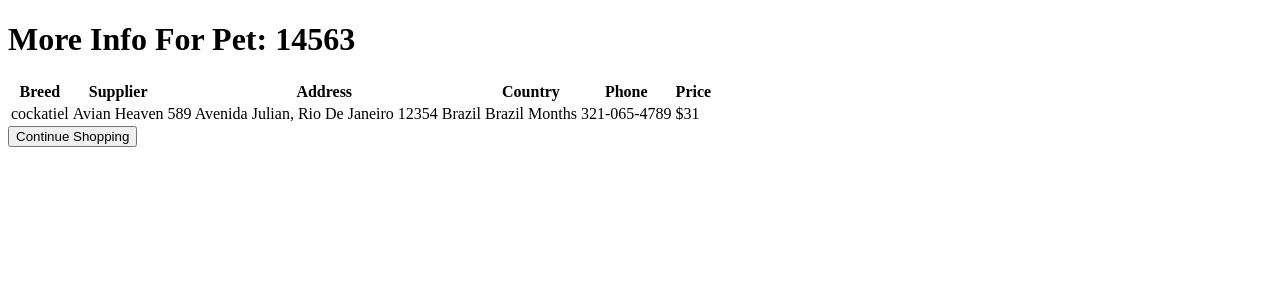
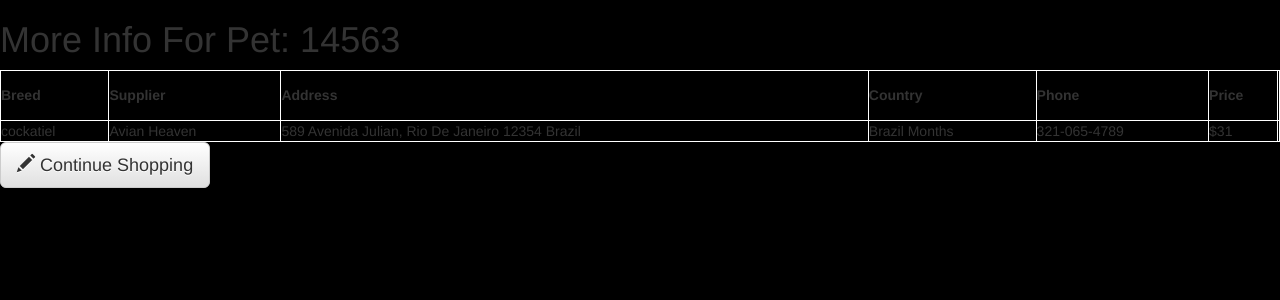
Before and after one commit to bginn/CST336-PetShop, a PHP site: page /supplierInfo.php?petId=14563 in a window 1280 px wide. Shown: the top 300 px of the page. Run offline with PHP 8.4, Linux system fonts and the light colour scheme; data comes from the database, SQL or seed files in the repository.

Commit message:
style for supplier info

```diff
--- a/supplierInfo.php
+++ b/supplierInfo.php
@@ -26,6 +26,65 @@
 <html>
     <head>
         <title>Pet Info: <?=$_GET['petId']?></title>
+        <!-- *********************************************************************************** -->
+                <!-- Latest compiled and minified CSS -->
+                <link rel="stylesheet" href="https://maxcdn.bootstrapcdn.com/bootstrap/3.3.7/css/bootstrap.min.css" integrity="sha384-BVYiiSIFeK1dGmJRAkycuHAHRg32OmUcww7on3RYdg4Va+PmSTsz/K68vbdEjh4u" crossorigin="anonymous">
+
+                <!-- Optional theme -->
+              <link rel="stylesheet" href="https://maxcdn.bootstrapcdn.com/bootstrap/3.3.7/css/bootstrap-theme.min.css" integrity="sha384-rHyoN1iRsVXV4nD0JutlnGaslCJuC7uwjduW9SVrLvRYooPp2bWYgmgJQIXwl/Sp" crossorigin="anonymous">
+
+              <!-- Latest compiled and minified JavaScript -->
+            <script src="https://maxcdn.bootstrapcdn.com/bootstrap/3.3.7/js/bootstrap.min.js" integrity="sha384-Tc5IQib027qvyjSMfHjOMaLkfuWVxZxUPnCJA7l2mCWNIpG9mGCD8wGNIcPD7Txa" crossorigin="anonymous"></script>
+            <!-- ***************************-->
+
+
+            <!-- ************************** -->
+                <style>
+                .jumbotron
+                {
+                  text-align: center;
+                  background-color: #edae3b;
+
+                }
+                .img-circle
+                {
+                  margin-left: auto;
+                  margin-right:auto;
+                }
+                body
+                {
+                    background: black;
+
+
+                }
+                #text
+                {
+                    color: white;
+                    text-align:center;
+                }
+                #table
+                {
+                    color:white;
+                }
+                table, th, td {
+                border: 1px solid white;
+                }
+                table {
+             width: 100%;
+                  }
+
+        th {
+            height: 50px;
+        }
+
+                </style>
+
+
+
+
+
+
+
     </head>
     <body>
         <h1>More Info For Pet: <?=$_GET['petId']?></h1>
```
